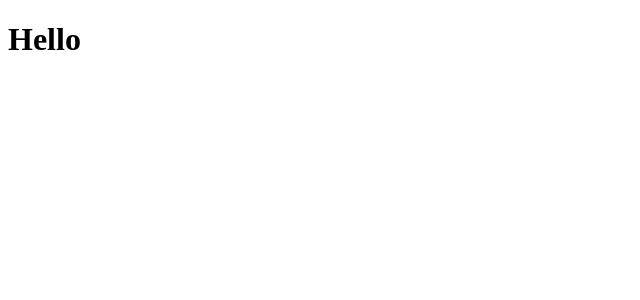
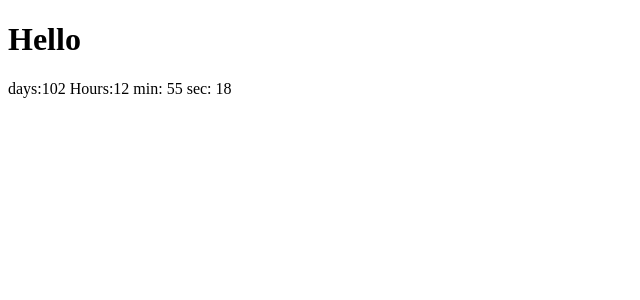
Before and after one commit to irabruce10/react-countdown-timer, a React app: page / in a window 1280 px wide. Shown: the top 300 px of the page, without its empty margins (0-640 px from the left). Built offline with nearby package versions, Linux system fonts and the light colour scheme.

Commit message:
Creating react counting timer

```diff
--- a/src/App.js
+++ b/src/App.js
@@ -1,22 +1,30 @@
 import { useEffect, useState } from 'react';
 
 export default function App() {
-  const newyear = new Date();
-  console.log(newyear);
-  const [hour, setHour] = useState(6);
+  const newYear = new Date('1 jan 2025');
+  const newyearDate = new Date(newYear);
+  const cdate = new Date();
+
+  const totalSecond = Math.floor(newyearDate - cdate) / 1000;
+
+  const [hour, setHour] = useState(totalSecond);
 
   useEffect(() => {
     const interval = setInterval(() => {
       setHour((prevHour) => (prevHour += -1));
-      console.log(hour);
-      console.log('setInterval');
     }, 1000);
 
     return () => clearInterval(interval);
   });
+
+  const days = Math.floor(hour / 3600 / 24);
+  const hours = Math.floor(hour / 3600) % 24;
+  const minutes = Math.floor((hour % 3600) / 60);
+  const seconds = Math.floor(hour) % 60;
   return (
     <div>
       <h1>Hello</h1>
+      days:{days} Hours:{hours} min: {minutes} sec: {seconds}
     </div>
   );
 }
```
